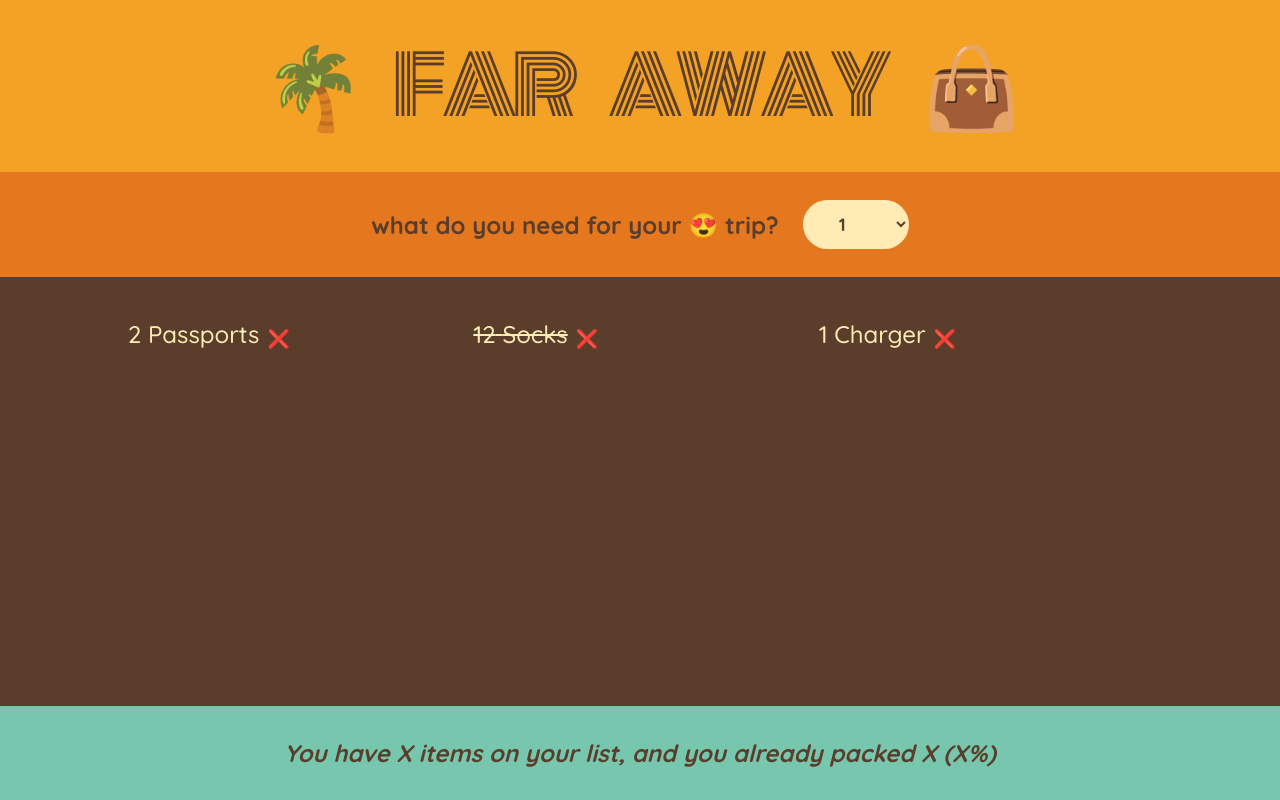
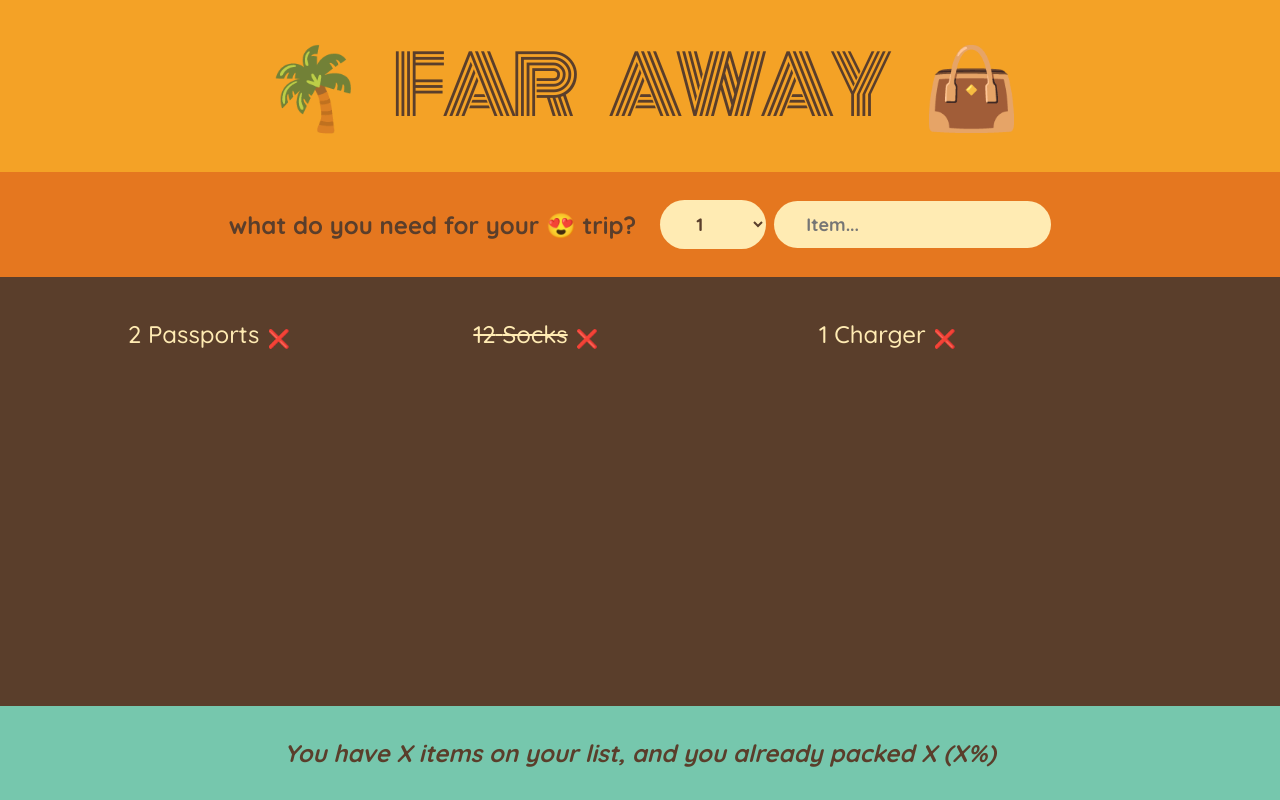
Before and after one commit to vimal336/React-js-projects, a JavaScript app in the folder travel-list/: page / in a window 1280 px wide. Built offline with nearby package versions, Linux system fonts and the light colour scheme; the HTML template or start-up script is replaced by a standard one.

Commit message:
travel list project

```diff
--- a/travel-list/src/App.js
+++ b/travel-list/src/App.js
@@ -35,6 +35,7 @@ function Form() {
         </option>)
         }
       </select>
+      <input type='text' placeholder="Item..."/>
     </form>
   );
 }
```
